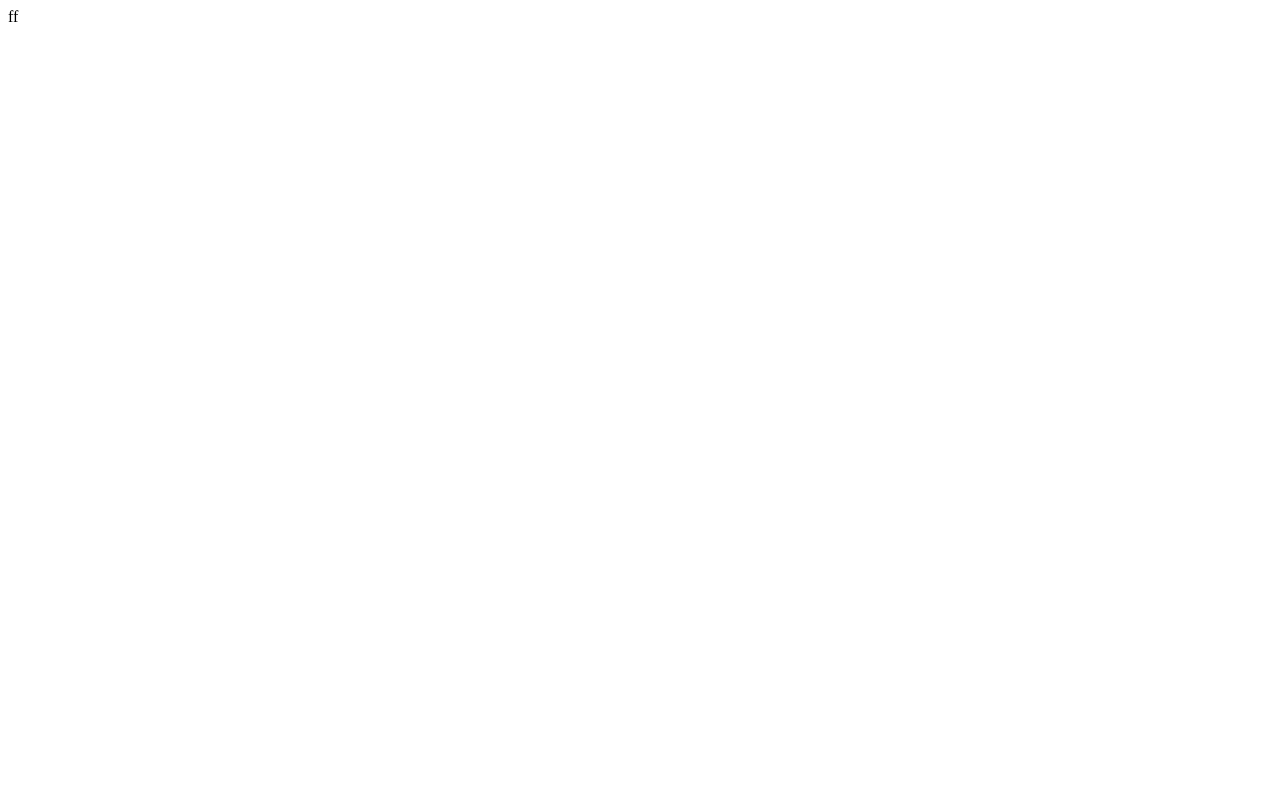
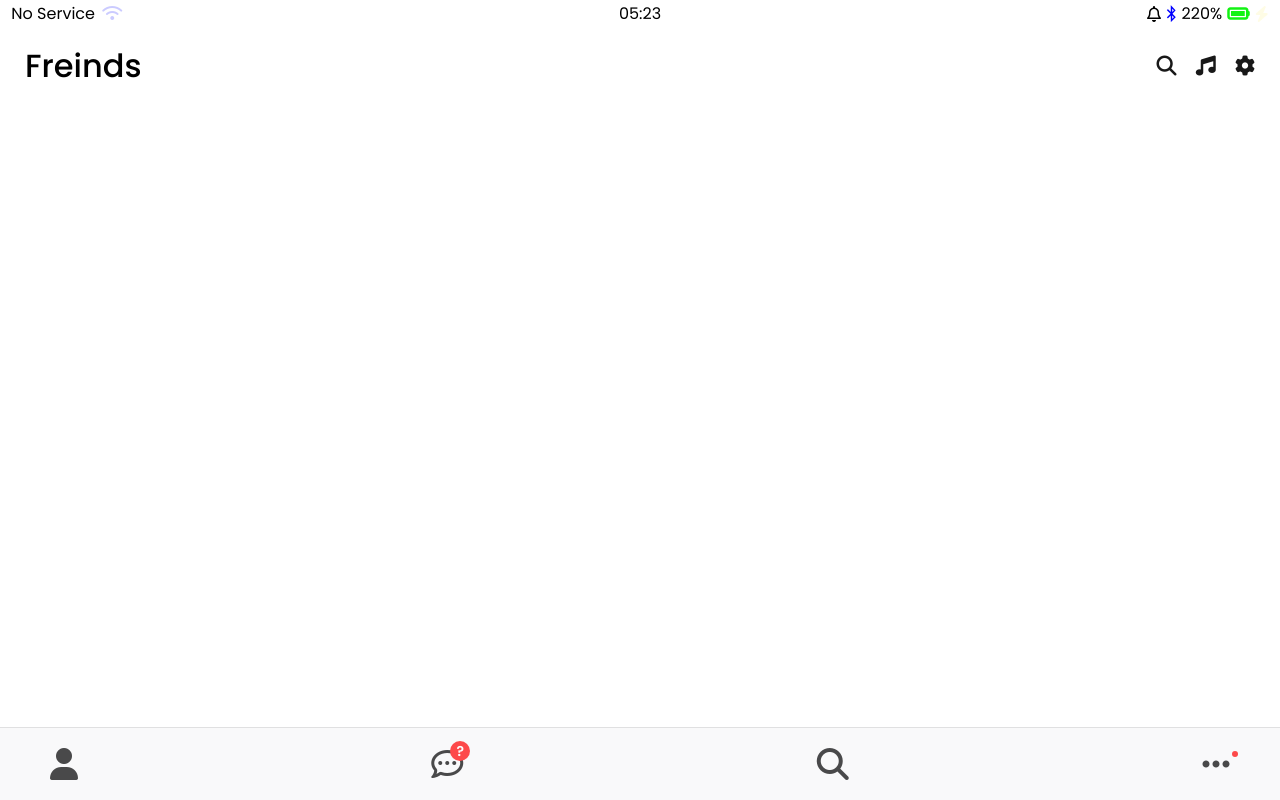
Before and after one commit to roh-ch/KokoaTalk, a plain HTML site: page friends.html in a window 1280 px wide. Drawn offline with Linux system fonts and the light colour scheme.

Commit message:
9/6 KokoaTalk

```diff
--- /dev/null
+++ b/css/components/nav-bar.css
@@ -0,0 +1,47 @@
+.nav {
+  background-color: #f9f9fa;
+  padding: 20px 50px;
+  border-top: 1px solid rgba(0, 0, 0, 0.1);
+  position: fixed;
+  bottom: 0;
+  width: 100%;
+  box-sizing: border-box;
+}
+
+.nav__list {
+  display: flex;
+  justify-content: space-between;
+  width: 100%;
+}
+
+.nav__link {
+  opacity: 0.7;
+  position: relative;
+}
+
+.nav__notification {
+  background-color: red;
+  width: 20px;
+  height: 20px;
+  border-radius: 50%;
+  display: flex;
+  justify-content: center;
+  align-items: center;
+  color: white;
+  font-weight: 600;
+  position: absolute;
+  right: -7px;
+  top: -18px;
+  font-size: 14px;
+}
+
+.nav__dot {
+  width: 6px;
+  height: 6px;
+  border-radius: 50%;
+  background-color: red;
+  position: absolute;
+  display: flex;
+  right: -8px;
+  top: -8px;
+}
--- /dev/null
+++ b/css/components/screen-header.css
@@ -0,0 +1,16 @@
+.screen-header {
+  display: flex;
+  justify-content: space-between;
+  align-items: center;
+  margin: 50px 25px;
+}
+
+.screen-header__title {
+  font-size: 32px;
+  font-weight: 500;
+}
+
+.screen-header__icons span {
+  margin-left: 15px;
+  opacity: 0.9;
+}
--- a/css/components/status-bar.css
+++ b/css/components/status-bar.css
@@ -3,6 +3,10 @@
   justify-content: center;
   align-items: center;
   padding: 5px 5px;
+  position: fixed;
+  width: 100%;
+  top: 0;
+  box-sizing: border-box;
 }
 
 .status-bar__column {
@@ -77,3 +81,13 @@
 .status-bar__column:last-child .fa-battery-full {
   color: #12f313;
 }
+
+.status-bar__column:last-child .fa-bluetooth-b {
+  color: blue;
+  margin-right: 5px;
+  font-size: 17px;
+}
+
+.status-bar__column:last-child .fa-bell {
+  margin-right: 5px;
+}
--- a/css/reset.css
+++ b/css/reset.css
@@ -126,3 +126,8 @@ table {
 input:focus {
   outline: none;
 }
+
+a {
+  color: inherit;
+  text-decoration: none;
+}
--- a/css/styles.css
+++ b/css/styles.css
@@ -4,6 +4,8 @@
 
 /* Components */
 @import "components/status-bar.css";
+@import "components/nav-bar.css";
+@import "components/screen-header.css";
 
 /* Screens */
 @import "screens/login.css";
--- a/friends.html
+++ b/friends.html
@@ -1 +1,68 @@
-ff
+<!DOCTYPE html>
+<html lang="en">
+  <head>
+    <link rel="stylesheet" href="css/styles.css" />
+    <meta charset="UTF-8" />
+    <meta name="viewport" content="width=device-width, initial-scale=1.0" />
+    <title>Friends</title>
+  </head>
+  <body>
+    <div id="status-bar">
+      <div class="status-bar__column">
+        <span>No Service</span>
+        <i class="fas fa-wifi"></i>
+      </div>
+      <div class="status-bar__column">
+        <span>05:23</span>
+      </div>
+      <div class="status-bar__column">
+        <i class="far fa-bell"></i>
+        <i class="fab fa-bluetooth-b"></i>
+        <span>220%</span>
+        <i class="fas fa-battery-full fa-lg"></i>
+        <i class="fas fa-bolt"></i>
+      </div>
+    </div>
+
+    <header Class="screen-header">
+      <h1 class="screen-header__title">Freinds</h1>
+      <div class="screen-header__icons">
+        <span><i class="fas fa-search fa-lg"></i></span>
+        <span><i class="fas fa-music fa-lg"></i></span>
+        <span><i class="fas fa-cog fa-lg"></i></span>
+      </div>
+    </header>
+
+    <nav class="nav">
+      <ul class="nav__list">
+        <li class="nav__btn">
+          <a class="nav__link" href="friends.html">
+            <i class="fas fa-user fa-2x"></i>
+          </a>
+        </li>
+        <li class="nav__btn">
+          <a class="nav__link" href="#">
+            <span class="nav__notification">?</span>
+            <i class="far fa-comment-dots fa-2x"></i>
+          </a>
+        </li>
+        <li class="nav__btn">
+          <a class="nav__link" href="#">
+            <i class="fas fa-search fa-2x"></i>
+          </a>
+        </li>
+        <li class="nav__btn">
+          <a class="nav__link" href="#">
+            <i class="fas fa-ellipsis-h fa-2x"></i>
+            <div class="nav__dot"></div>
+          </a>
+        </li>
+      </ul>
+    </nav>
+
+    <script
+      src="https://kit.fontawesome.com/1e38cae38a.js"
+      crossorigin="anonymous"
+    ></script>
+  </body>
+</html>
```
Also changed, not shown: index.html (+2 -0 lines).
